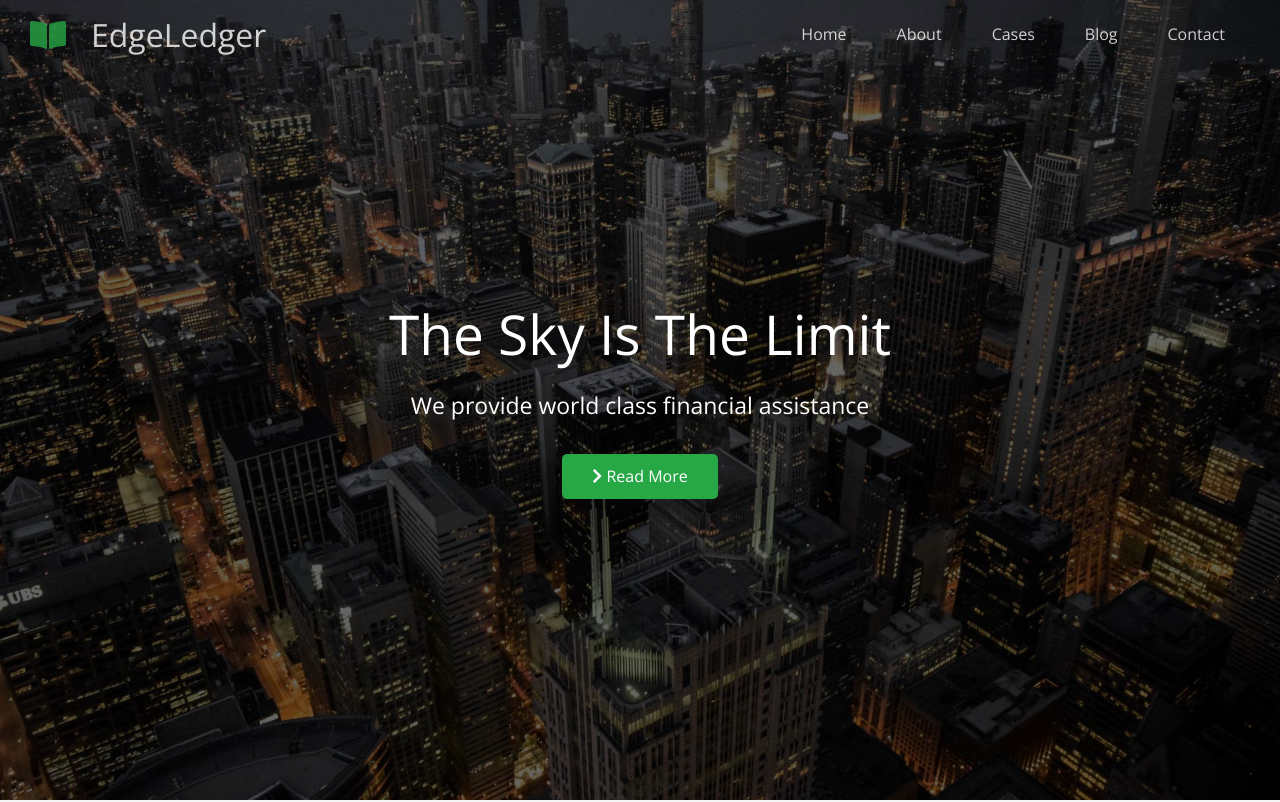
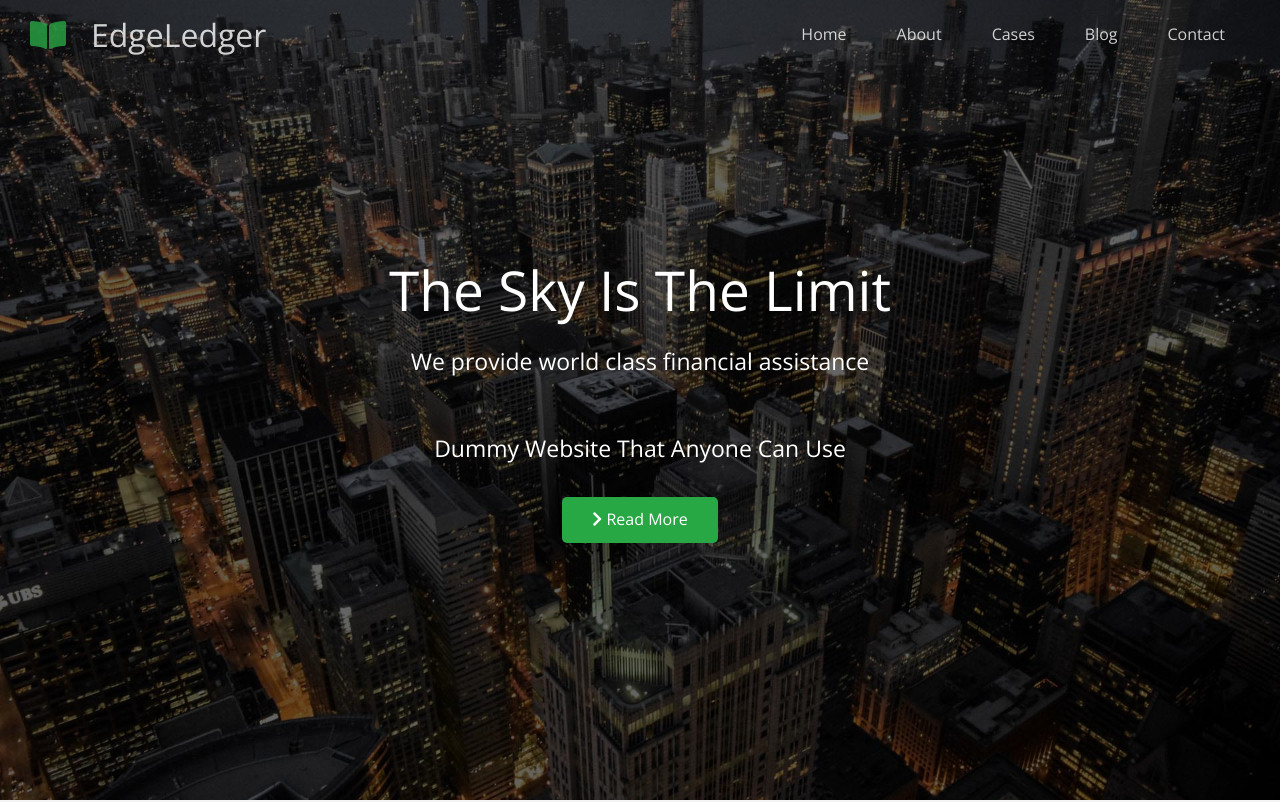
Before and after one commit to Charan-Legend-Rayquaza/Edge-Ledger, a plain HTML site: page index.html in a window 1280 px wide. Shown: the top 802 px of the page. Drawn offline with nearby package versions, Linux system fonts and the light colour scheme.

Commit message:
Update index.html

```diff
--- a/index.html
+++ b/index.html
@@ -34,6 +34,7 @@
         <div class="content">
             <h1>The Sky Is The Limit</h1>
             <p>We provide world class financial assistance</p>
+            <p>Dummy Website That Anyone Can Use</p>
             <a href="post.html" class="btn"><i class="fas fa-chevron-right"></i> Read More</a>
         </div>
     </header>
```
